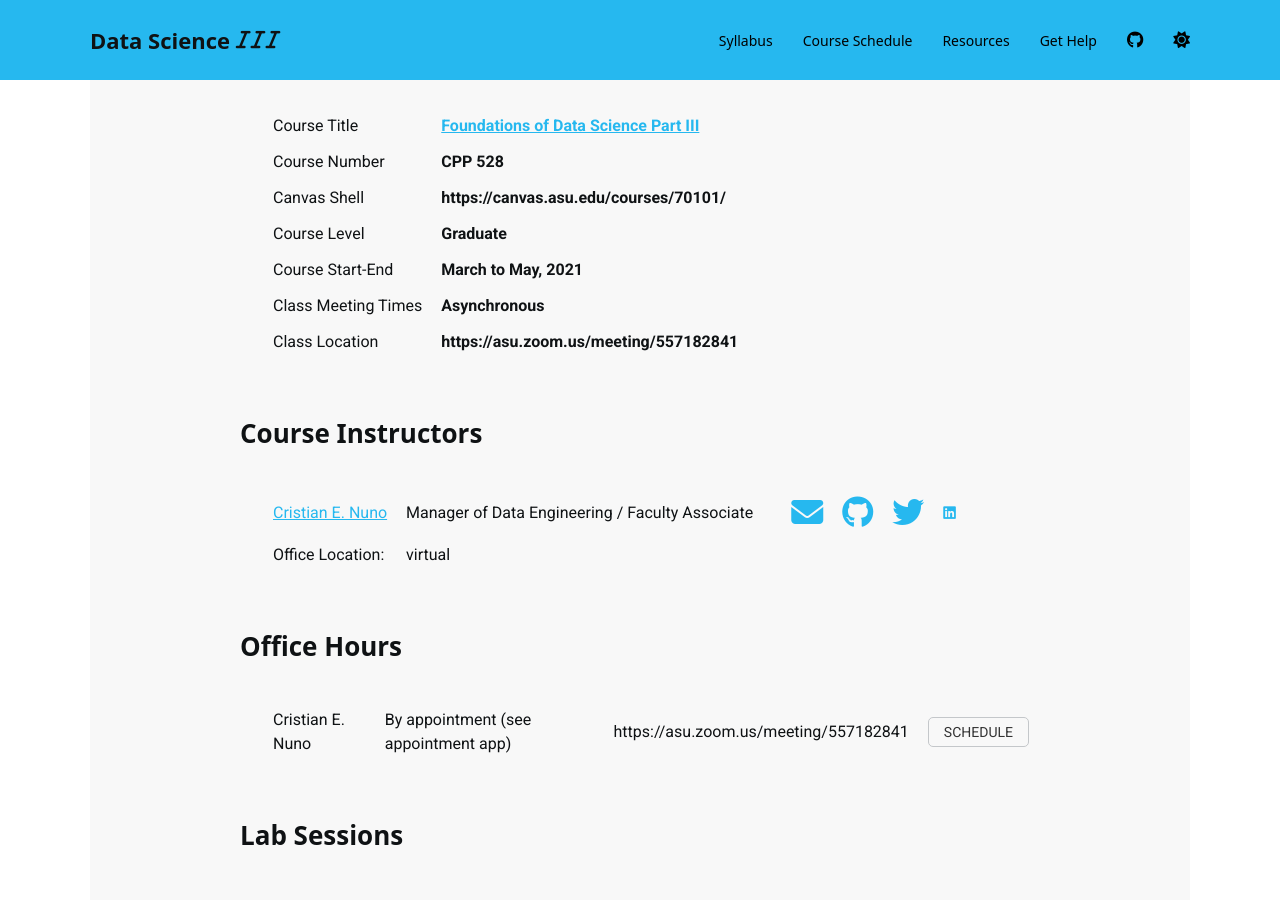
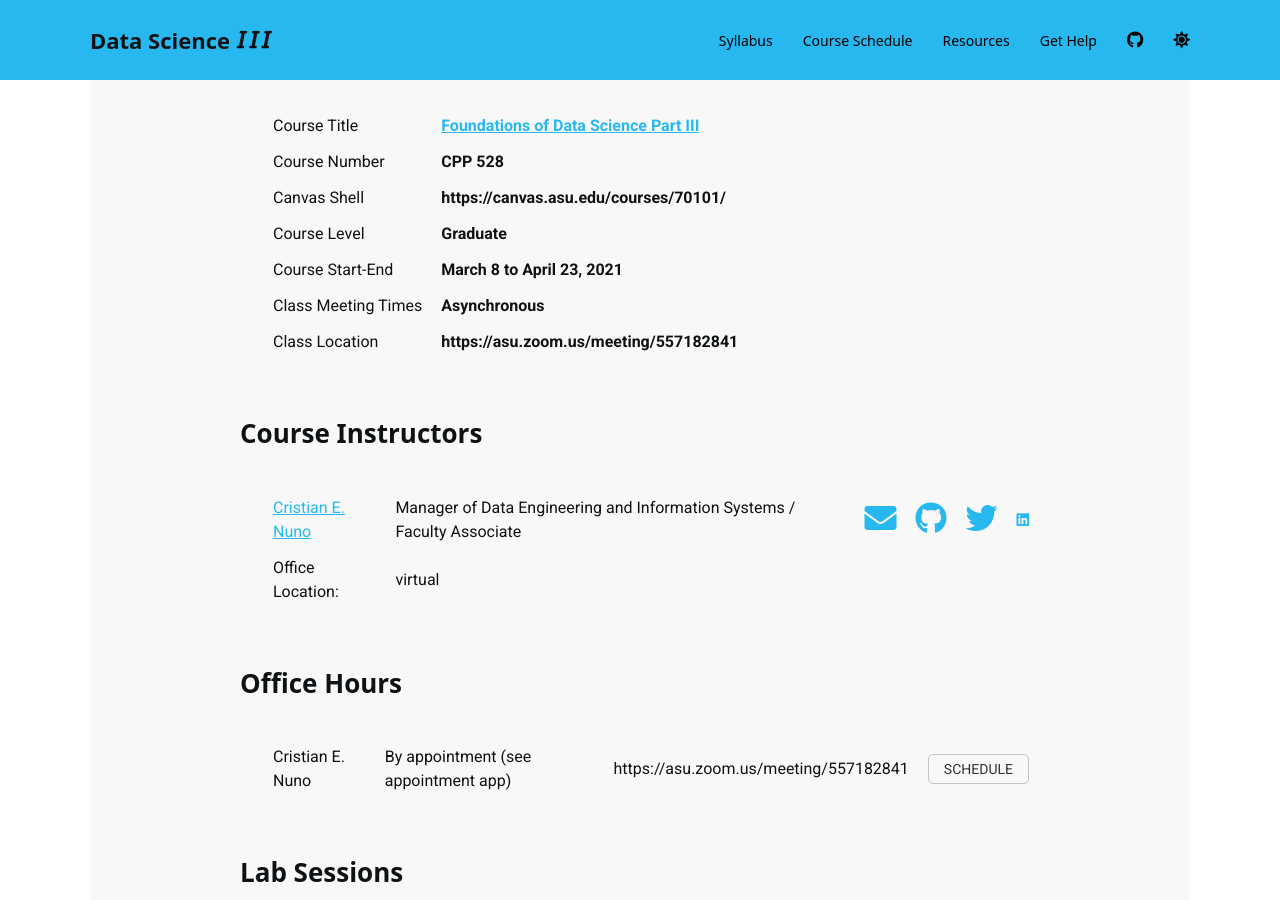
Before and after one commit to DS4PS/cpp-528-spr-2021, a Jekyll site: the page built from index.md, in a window 1280 px wide and 900 px high, scrolled down 903 px. Built offline with Jekyll 4.4.1, drawn with Linux system fonts in a browser that asks for light colours; nearby versions of some CDN libraries; a script bundle is joined from its source files by our own code; library files that are not in the unit come from our copies; a style sheet for code colours, icons or effects is not loaded.

Commit message:
Add explict course dates

```diff
--- a/index.md
+++ b/index.md
@@ -14,7 +14,7 @@
  course_number: CPP 528
  course_level: Graduate
  course_website: 'https://canvas.asu.edu/courses/70101/'
- course_start_end_dates: March to May, 2021
+ course_start_end_dates: March 8 to April 23, 2021
  course_prerequisites:
  class_meets_when:  Asynchronous
  class_meets_where:  'https://asu.zoom.us/meeting/557182841'
@@ -24,7 +24,7 @@
 
 instructor:
 -  name: Cristian E. Nuno
-   title: Manager of Data Engineering / Faculty Associate
+   title: Manager of Data Engineering and Information Systems / Faculty Associate
    email: cenuno@asu.edu
    office_location: virtual
    website_url:
```
